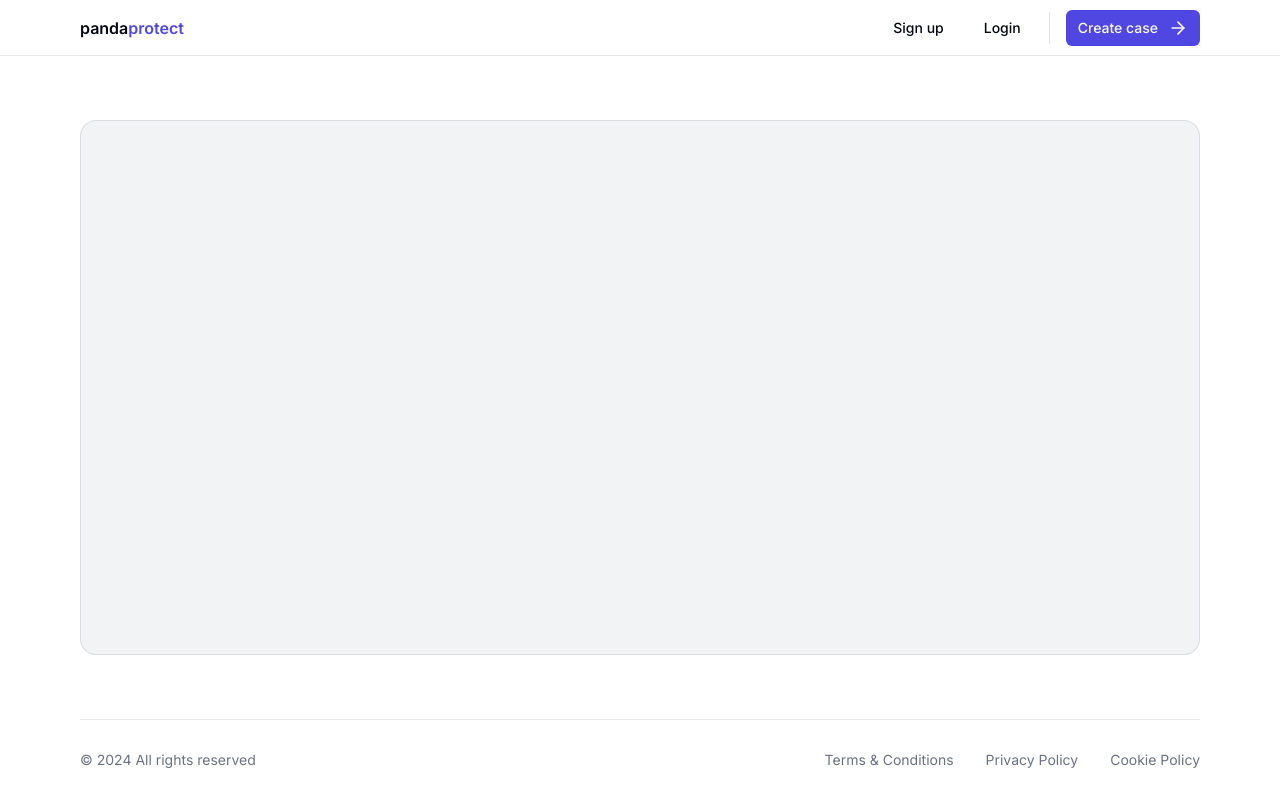
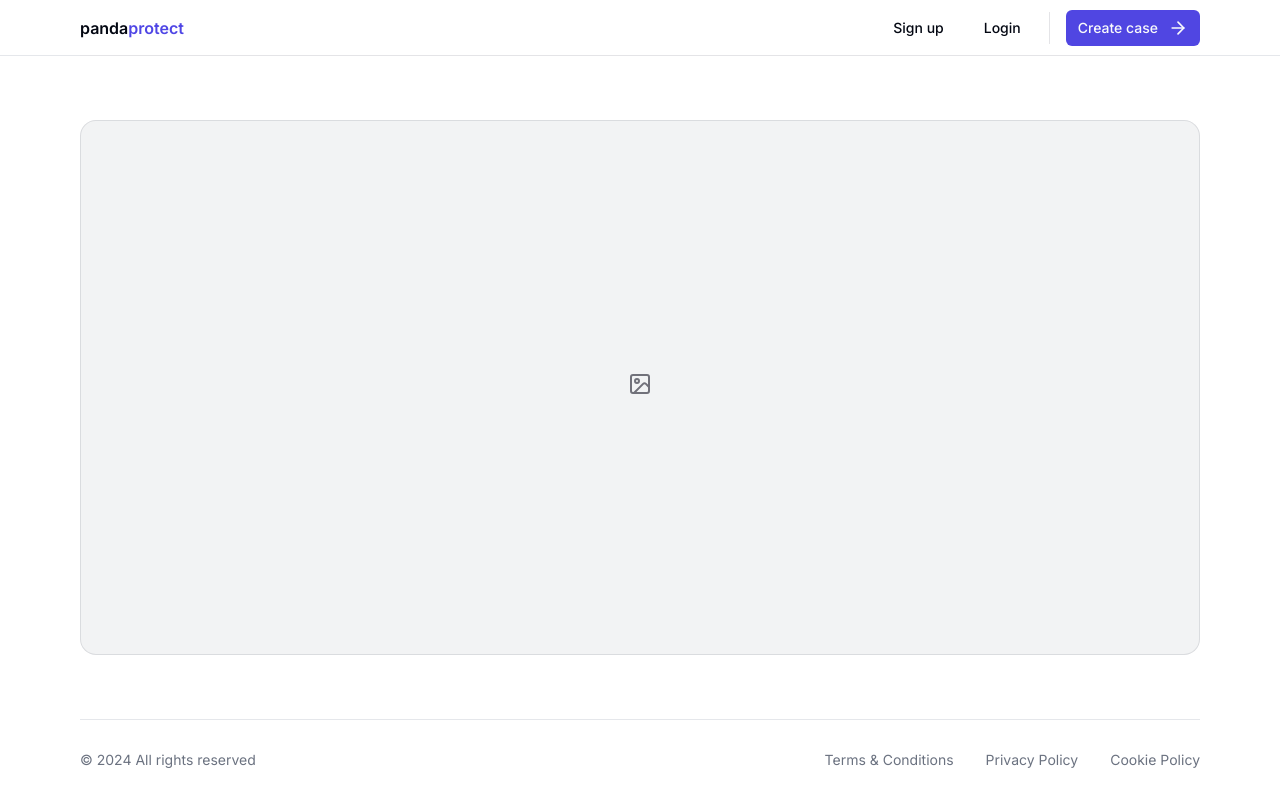
Before and after one commit to HEELSahil/pandaprotect, a Next.js app: page /configure/upload in a window 1280 px wide. Built offline with nearby package versions, Linux system fonts and the light colour scheme; no server answers.

Commit message:
Implemented Drag-And-Drop File Selection Functionality

```diff
--- a/package.json
+++ b/package.json
@@ -19,6 +19,7 @@
     "next": "14.2.5",
     "react": "^18",
     "react-dom": "^18",
+    "react-dropzone": "^14.2.3",
     "tailwind-merge": "^2.5.2",
     "tailwindcss-animate": "^1.0.7"
   },
--- a/src/app/configure/upload/page.tsx
+++ b/src/app/configure/upload/page.tsx
@@ -1,10 +1,24 @@
 'use client'
 
 import { cn } from '@/lib/utils'
-import { useState } from 'react'
+import { Image, Loader2, MousePointerSquareDashed } from 'lucide-react'
+import { useState, useTransition } from 'react'
+import Dropzone from 'react-dropzone'
 
 const Page = () => {
   const [isDragOver, setIsDragOver] = useState<boolean>(false)
+  const isUploading = false
+
+  const onDropRejected = () => {
+    setIsDragOver(false)
+  }
+
+  const onDropAccepted = () => {
+    console.log("File Accepted!")
+    setIsDragOver(false)
+  }
+
+  const [isPending, startTransition] = useTransition()
 
   return (
     <div
@@ -14,6 +28,33 @@ const Page = () => {
           'ring-blue-900/25 bg-blue-900/10': isDragOver,
         }
       )}>
+      <div className='relative flex flex-1 flex-col items-center justify-center w-full'>
+        <Dropzone
+          onDropRejected={onDropRejected}
+          onDropAccepted={onDropAccepted}
+          accept={{
+            'image/png': ['.png'],
+            'image/jpeg': ['.jpeg'],
+            'image/jpg': ['.jpg'],
+          }}
+          onDragEnter={() => setIsDragOver(true)}
+          onDragLeave={() => setIsDragOver(false)}>
+          {({ getRootProps, getInputProps }) => (
+            <div
+              className='h-full w-full flex-1 flex flex-col items-center justify-center'
+              {...getRootProps()}>
+              <input {...getInputProps()} />
+              {isDragOver ? (
+                <MousePointerSquareDashed className='h-6 w-6 text-zinc-500 mb-2' />
+              ) : isUploading || isPending ? (
+                <Loader2 className='animate-spin h-6 w-6 text-zinc-500 mb-2' />
+              ) : (
+                <Image className='h-6 w-6 text-zinc-500 mb-2' />
+              )}
+            </div>
+          )}
+        </Dropzone>
+      </div>
     </div>
   )
 }
```
Also changed, not shown: 1 other file (tests, documents, lock files or other folders).
